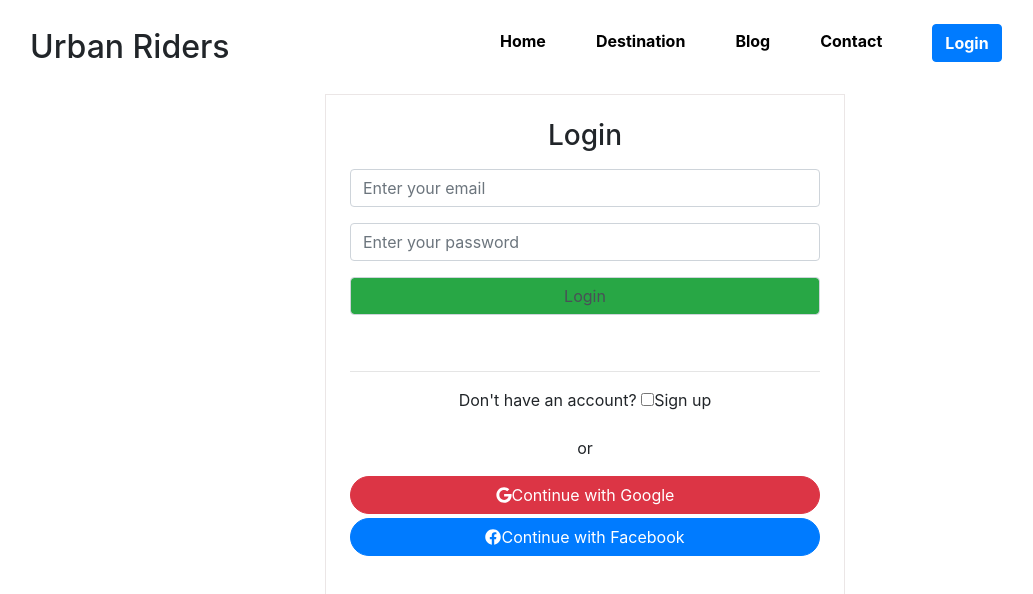
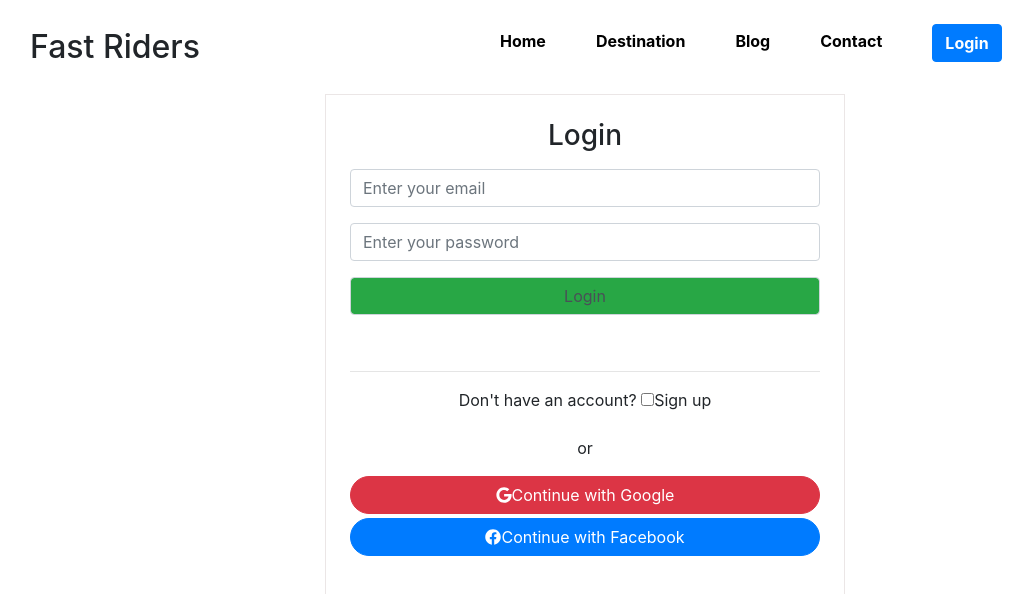
Before and after one commit to FaysalAhmmed177/fast-ride, a React (Create React App) app: page /login in a window 1280 px wide. Shown: the top 594 px of the page, without its empty margins (55-1088 px from the left). Built offline with nearby package versions, Linux system fonts and the light colour scheme; what google-maps-react would draw is missing.

Commit message:
change name

```diff
--- a/src/components/Header/Header.js
+++ b/src/components/Header/Header.js
@@ -11,7 +11,7 @@ const Header = () => {
             <div className="container">
                 <div className='row pt-4 align-items-center'>
                     <div className="col-lg-4">
-                        <h2>Urban Riders</h2>
+                        <h2>Fast Riders</h2>
                     </div>
                     <div className="col-lg-8 col-sm-12">
                         <nav className="nav">
```
